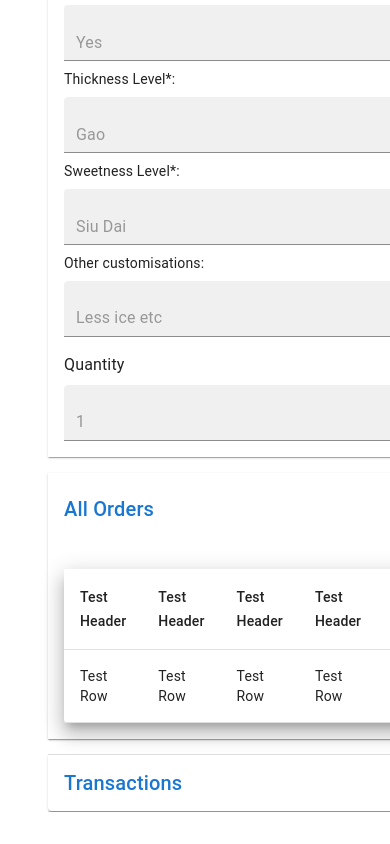
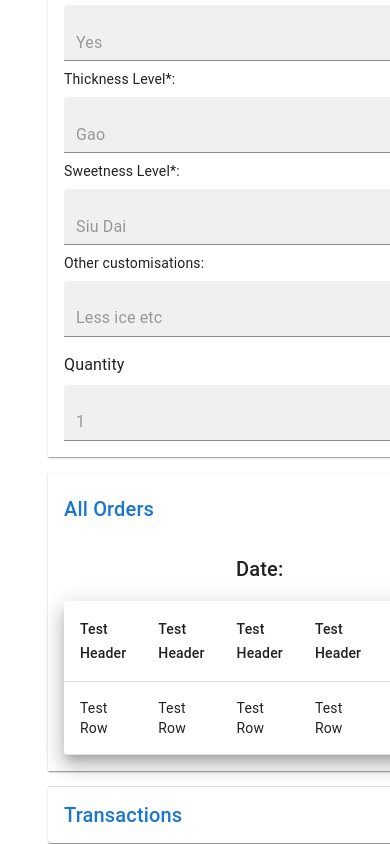
Before and after one commit to dexsjw/beverage-order-manager, a React (Vite) app: page /main-session in a window 390 px wide. Shown: the part 361-1205 px from the top of the page. Before the commit the page ends 1173 px from the top, so only its background shows below. Built offline with nearby package versions, Linux system fonts and the light colour scheme.

Commit message:
added SortableTable to Accordion

```diff
--- a/src/components/MainSessionOrder.tsx
+++ b/src/components/MainSessionOrder.tsx
@@ -32,7 +32,7 @@ function MainSessionOrder() {
           </Typography>
         </AccordionSummary>
         <AccordionDetails>
-          <SortableTable />
+          <SortableTable tableTitle="Date: " />
         </AccordionDetails>
       </Accordion>
       <Accordion>
@@ -46,7 +46,7 @@ function MainSessionOrder() {
           </Typography>
         </AccordionSummary>
         <AccordionDetails>
-          Transactions
+          <SortableTable tableTitle="Date: " />
         </AccordionDetails>
       </Accordion>
     </Box>
```
